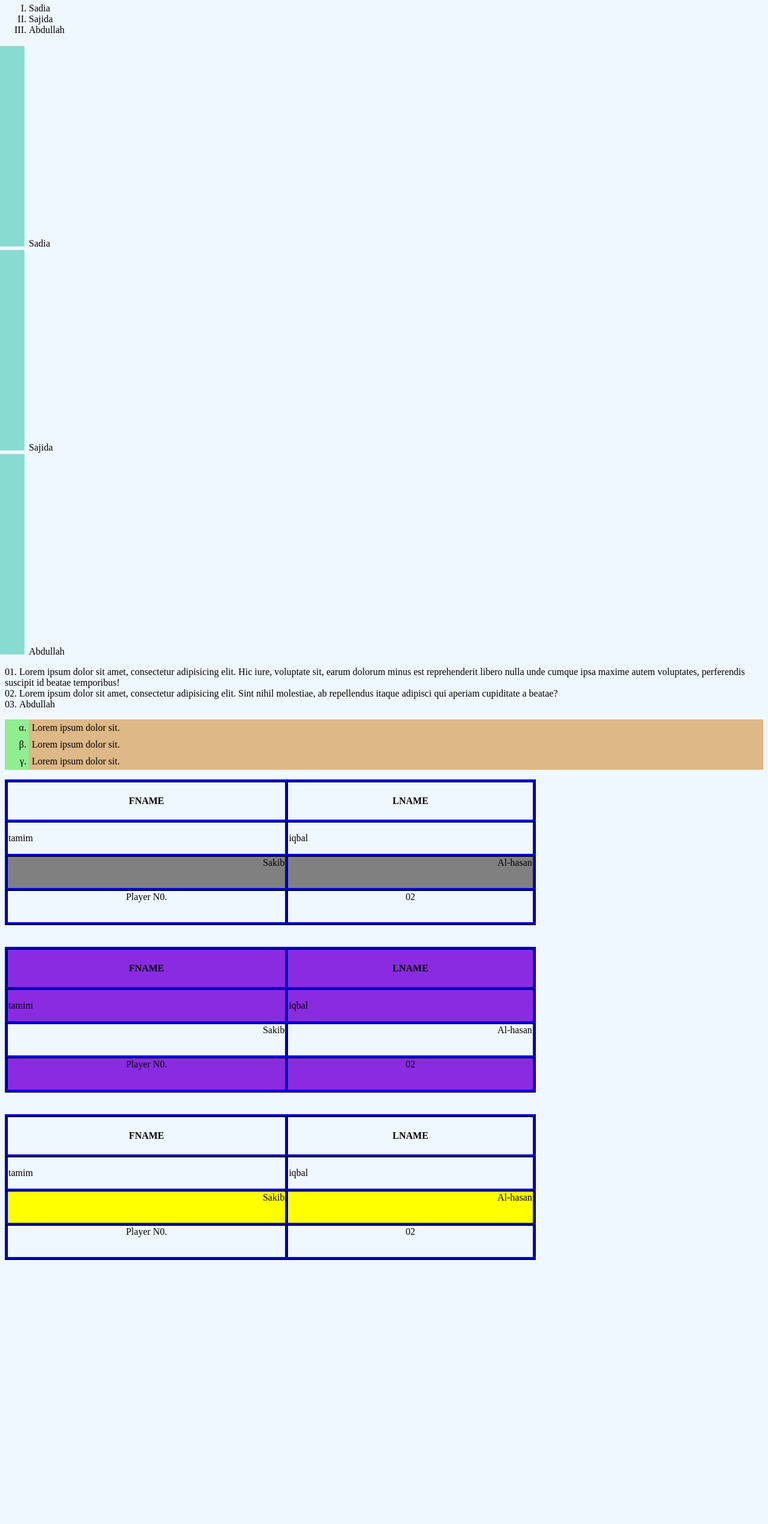
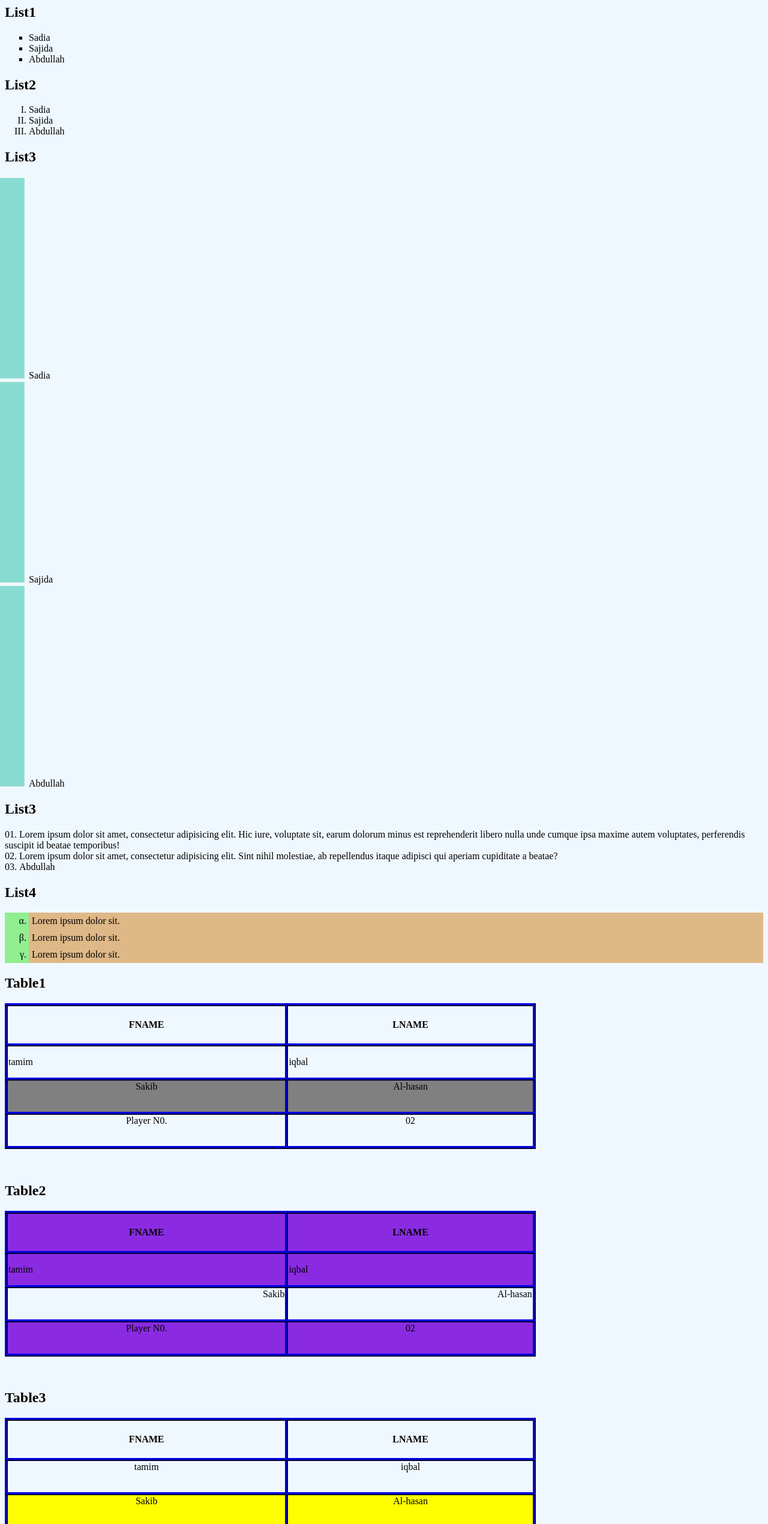
Before and after one commit to Sayma-abdul-kader/WB-PERFORMANCE_14, a plain HTML site: page index.html in a window 1280 px wide. Shown: the part 260-2800 px from the top of the page at 60% size. Before the commit the page ends 2368 px from the top, so only its background shows below. Drawn offline with Linux system fonts and the light colour scheme.

Commit message:
Update index.html

```diff
--- a/index.html
+++ b/index.html
@@ -6,6 +6,7 @@
     <link rel="stylesheet" href="style.css">
 </head>
 <body>
+    <h1>Links and Clicks</h1>
     <a href="#">Normal link</a><br>
     <a href="#">Background-Button</a><br>
     <a href="#">Outline</a><br>
@@ -15,36 +16,43 @@
    </div>
    <div>
       <h1>LISTS</h1>
+       <h2>List1</h2>
        <ul class="li">
        <li>Sadia</li>
        <li>Sajida</li>
        <li>Abdullah</li></ul>
+        <h2>List2</h2>
         <ol class="list">
        <li>Sadia</li>
        <li>Sajida</li>
        <li>Abdullah</li></ol>
+        <h2>List3</h2>
         <ol class="list1">
        <li>Sadia</li>
        <li>Sajida</li>
        <li>Abdullah</li></ol>
+        <h2>List3</h2>
         <ol class="list2">
        <li>Lorem ipsum dolor sit amet, consectetur adipisicing elit. Hic iure, voluptate sit, earum dolorum minus est reprehenderit libero nulla unde cumque ipsa maxime autem voluptates, perferendis suscipit id beatae temporibus!</li>
        <li>Lorem ipsum dolor sit amet, consectetur adipisicing elit. Sint nihil molestiae, ab repellendus itaque adipisci qui aperiam cupiditate a beatae?</li>
        <li>Abdullah</li></ol>
+        <h2>List4</h2>
        <ol class="list6">
            <li>Lorem ipsum dolor sit.</li>
            <li>Lorem ipsum dolor sit.</li>
            <li>Lorem ipsum dolor sit.</li>
        </ol>
    </div>
-   <div class="tb"><table><thead><tr>
+   <div class="tb">
+        <h2>Table1</h2>
+       <table><thead><tr>
        <th>FNAME</th>
        <th>LNAME</th>
    </tr></thead><tbody><tr id="l">
        <td>tamim</td>
        <td>iqbal</td>
    </tr>
-   <tr id="r">
+   <tr >
        <td>Sakib</td>
        <td>Al-hasan</td>
    </tr></tbody><tfoot><tr>
@@ -52,7 +60,9 @@
        <td>02</td>
    </tr></tfoot></table></div>
      <br><br>
-      <div class="tbt"><table><thead><tr>
+      <div class="tbt">
+          <h2>Table2</h2>
+          <table><thead><tr>
        <th>FNAME</th>
        <th>LNAME</th>
    </tr></thead><tbody><tr id="l">
@@ -67,14 +77,16 @@
        <td>02</td>
    </tr></tfoot></table></div>
         <br><br>
-      <div id="tt"><table><thead><tr>
+      <div id="tt">
+          <h2>Table3</h2>
+          <table><thead><tr>
        <th>FNAME</th>
        <th>LNAME</th>
-   </tr></thead><tbody><tr id="l">
+   </tr></thead><tbody><tr>
        <td>tamim</td>
        <td>iqbal</td>
    </tr>
-   <tr id="r">
+   <tr>
        <td>Sakib</td>
        <td>Al-hasan</td>
    </tr></tbody><tfoot><tr>
```
